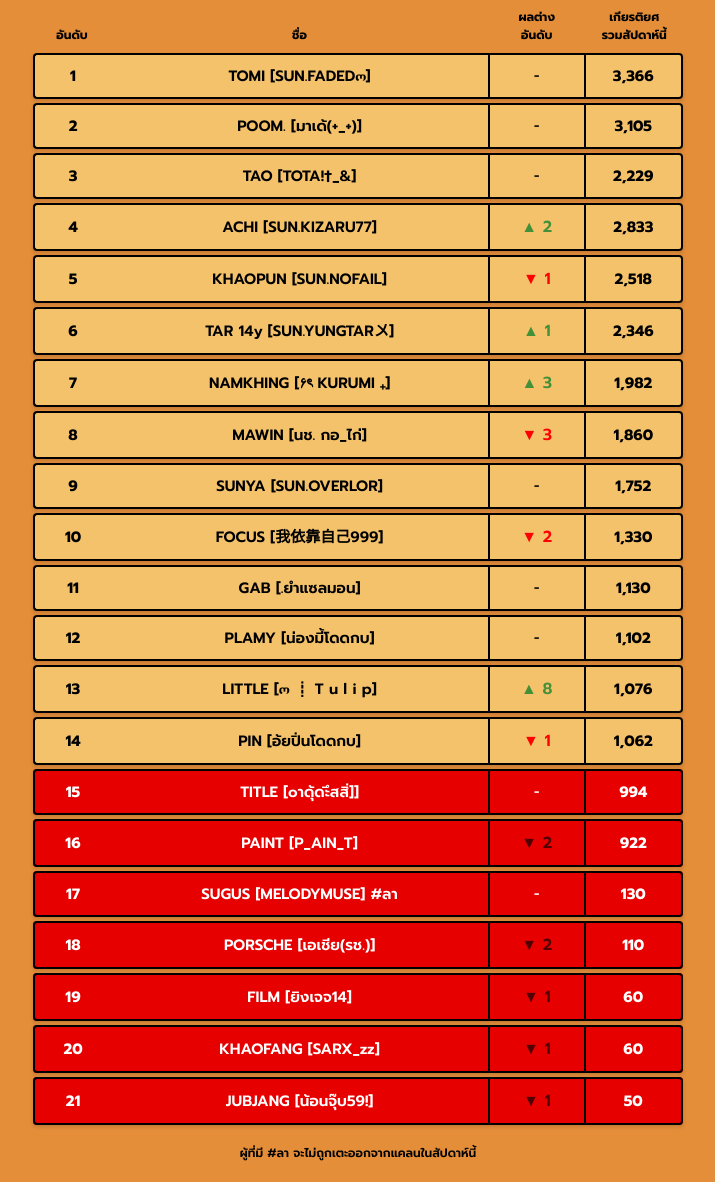
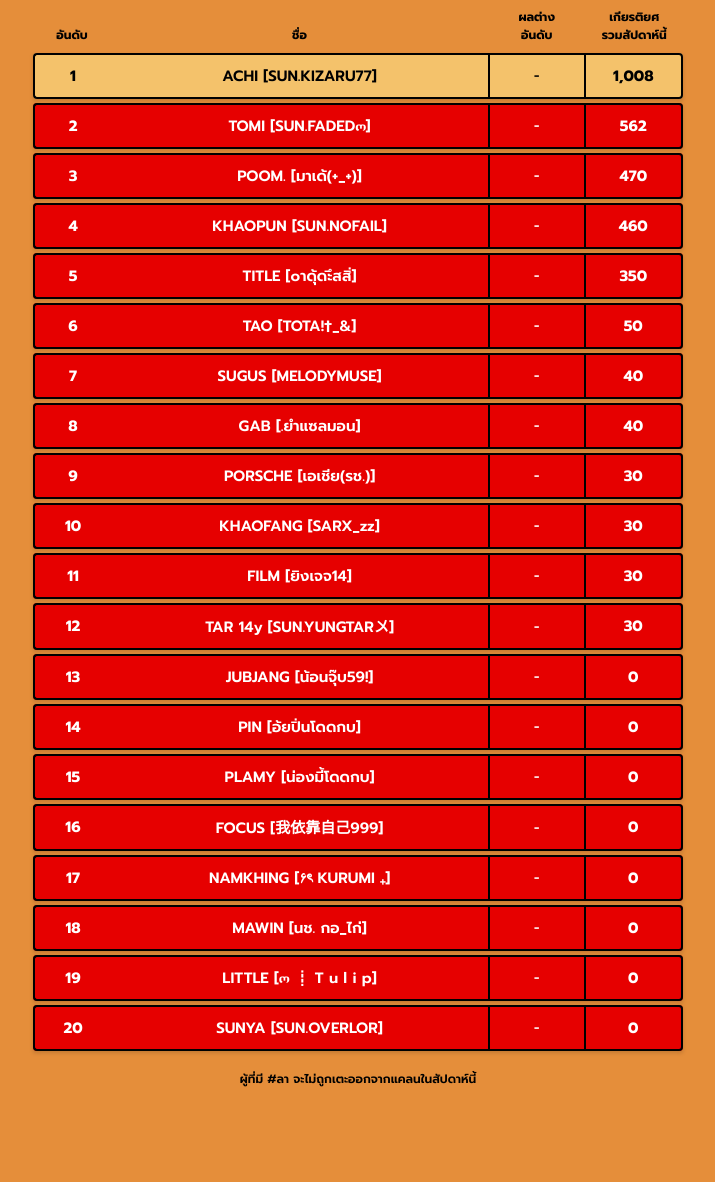
Before and after one commit to kizaru77-th/SUNSHINEWEB, a plain HTML site: page index.html in a window 1280 px wide. Shown: the part 225-1407 px from the top of the page, without its empty margins (282-997 px from the left). After the commit the page ends 1333 px from the top, so only its background shows below. Drawn offline with Linux system fonts and the light colour scheme.

Commit message:
Add files via upload

```diff
--- a/index.html
+++ b/index.html
@@ -194,7 +194,7 @@
                 <img src="SUN2HINE-LOGO.png" style="width: 150px; height: auto !important" alt="LOGO" class="logo-img">
                 <div class="clan-name">SUN2HINE</div>
             </div>
-            <div class="title-main">สรุปตารางการทำเกียรติยศ</div>
+            <div class="title-main">ตารางการทำเกียรติยศ สัปดาห์ที่7 วันที่1</div>
             <div class="subtitle">ลูกแคลนทุกคนต้องทำเกียรติยศอย่างน้อย 1,000 ขึ้นไป หากทำไม่ถึงขออนุญาตเตะออกจากแคลนโดยไม่มีเหตุผลใดๆ มาอ้างทั้งสิ้น</div>
         </div>
 
@@ -210,130 +210,124 @@
             <tbody>
                 <tr class="player-row row-gold">
                     <td>1</td>
+                    <td>ACHI [SUN.KIZARU77]</td>
+                    <td><span class="rank-no-change">-</span></td>
+                    <td>1,008</td>
+                </tr>
+                <tr class="player-row row-red">
+                    <td>2</td>
                     <td>TOMI [SUN.FADEDო]</td>
                     <td><span class="rank-no-change">-</span></td>
-                    <td>3,366</td>
+                    <td>562</td>
                 </tr>
-                <tr class="player-row row-gold">
-                    <td>2</td>
+                <tr class="player-row row-red">
+                    <td>3</td>
                     <td>POOM. [มาเด้(+_+)]</td>
                     <td><span class="rank-no-change">-</span></td>
-                    <td>3,105</td>
+                    <td>470</td>
                 </tr>
-                <tr class="player-row row-gold">
-                    <td>3</td>
+                <tr class="player-row row-red">
+                    <td>4</td>
+                    <td>KHAOPUN [SUN.NOFAIL]</td>
+                    <td><span class="rank-no-change">-</span></td>
+                    <td>460</td>
+                </tr>
+
+                <tr class="player-row row-red">
+                    <td>5</td>
+                    <td>TITLE  [oาดุ้ดะึสสิ่]</td>
+                    <td><span class="rank-no-change">-</span></td>
+                    <td>350</td>
+                </tr>
+                <tr class="player-row row-red">
+                    <td>6</td>
                     <td>TAO [TOTA!†_&]</td>
                     <td><span class="rank-no-change">-</span></td>
-                    <td>2,229</td>
+                    <td>50</td>
                 </tr>
-                <tr class="player-row row-gold">
-                    <td>4</td>
-                    <td>ACHI [SUN.KIZARU77]</td>
-                    <td><span class="rank-up">2</span></td>
-                    <td>2,833</td>
+                <tr class="player-row row-red">
+                    <td>7</td>
+                    <td>SUGUS [MELODYMUSE]</td>
+                    <td><span class="rank-no-change">-</span></td>
+                    <td>40</td>
                 </tr>
-
-                <tr class="player-row row-gold">
-                    <td>5</td>
-                    <td>KHAOPUN [SUN.NOFAIL]</td>
-                    <td><span class="rank-down">1</span></td>
-                    <td>2,518</td>
+                <tr class="player-row row-red">
+                    <td>8</td>
+                    <td>GAB [.ยำแซลมอน]</td>
+                    <td><span class="rank-no-change">-</span></td>
+                    <td>40</td>
                 </tr>
-                <tr class="player-row row-gold">
-                    <td>6</td>
+                <tr class="player-row row-red">
+                    <td>9</td>
+                    <td>PORSCHE [เอเชีย(รช.)]</td>
+                    <td><span class="rank-no-change">-</span></td>
+                    <td>30</td>
+                </tr>
+                <tr class="player-row row-red">
+                    <td>10</td>
+                    <td>KHAOFANG [SARX_zz]</td>
+                    <td><span class="rank-no-change">-</span></td>
+                    <td>30</td>
+                </tr>
+                <tr class="player-row row-red">
+                        <td>11</td>
+                        <td>FILM [ยิงเจจ14]</td>
+                        <td><span class="rank-no-change">-</span></td>
+                        <td>30</td>
+                </tr>
+                <tr class="player-row row-red">
+                    <td>12</td>
                     <td>TAR 14y [SUN.YUNGTAR〤]</td>
-                    <td><span class="rank-up">1</span></td>
-                    <td>2,346</td>
+                    <td><span class="rank-no-change">-</span></td>
+                    <td>30</td>
                 </tr>
-                <tr class="player-row row-gold">
-                    <td>7</td>
-                    <td>NAMKHING [۶ৎ KURUMI ₊]</td>
-                    <td><span class="rank-up">3</span></td>
-                    <td>1,982</td>
+                <tr class="player-row row-red">
+                    <td>13</td>
+                    <td>JUBJANG [น้อนจุ๊บ59!]</td>
+                    <td><span class="rank-no-change">-</span></td>
+                    <td>0</td>
                 </tr>
-                <tr class="player-row row-gold">
-                    <td>8</td>
-                    <td>MAWIN [นช. กอ_ไก่]</td>
-                    <td><span class="rank-down">3</span></td>
-                    <td>1,860</td>
-                </tr>
-                <tr class="player-row row-gold">
-                    <td>9</td>
-                    <td>SUNYA [SUN.OVERLOR]</td>
-                    <td><span class="rank-no-change">-</span></td>
-                    <td>1,752</td>
-                </tr>
-                <tr class="player-row row-gold">
-                    <td>10</td>
-                    <td>FOCUS [我依靠自己999]</td>
-                    <td><span class="rank-down">2</span></td>
-                    <td>1,330</td>
-                </tr>
-                <tr class="player-row row-gold">
-                        <td>11</td>
-                        <td>GAB [.ยำแซลมอน]</td>
-                        <td><span class="rank-no-change">-</span></td>
-                        <td>1,130</td>
-                </tr>
-                <tr class="player-row row-gold">
-                    <td>12</td>
-                    <td>PLAMY [น่องมี้โดดกบ]</td>
-                    <td><span class="rank-no-change">-</span></td>
-                    <td>1,102</td>
-                </tr>
-                <tr class="player-row row-gold">
-                    <td>13</td>
-                    <td>LITTLE [ო ┋ T u l i p]</td>
-                    <td><span class="rank-up">8</span></td>
-                    <td>1,076</td>
-                </tr>
-                <tr class="player-row row-gold">
+                <tr class="player-row row-red">
                     <td>14</td>
                     <td>PIN [อ้ยปิ่นโดดกบ]</td>
-                    <td><span class="rank-down">1</span></td>
-                    <td>1,062</td>
+                    <td><span class="rank-no-change">-</span></td>
+                    <td>0</td>
                 </tr>
                 <tr class="player-row row-red">
                     <td>15</td>
-                    <td>TITLE  [oาดุ้ดะึสสิ่]]</td>
+                    <td>PLAMY [น่องมี้โดดกบ]</td>
                     <td><span class="rank-no-change">-</span></td>
-                    <td>994</td>
+                    <td>0</td>
                 </tr>
                 <tr class="player-row row-red">
                     <td>16</td>
-                    <td>PAINT [P_AIN_T]</td>
-                    <td><span class="rank-down">2</span></td>
-                    <td>922</td>
+                    <td>FOCUS [我依靠自己999]</td>
+                    <td><span class="rank-no-change">-</span></td>
+                    <td>0</td>
                 </tr>
                 <tr class="player-row row-red">
                     <td>17</td>
-                    <td>SUGUS [MELODYMUSE] #ลา</td>
+                    <td>NAMKHING [۶ৎ KURUMI ₊]</td>
                     <td><span class="rank-no-change">-</span></td>
-                    <td>130</td>
+                    <td>0</td>
                 </tr>
                 <tr class="player-row row-red">
                     <td>18</td>
-                    <td>PORSCHE [เอเชีย(รช.)]</td>
-                    <td><span class="rank-down">2</span></td>
-                    <td>110</td>
+                    <td>MAWIN [นช. กอ_ไก่]</td>
+                    <td><span class="rank-no-change">-</span></td>
+                    <td>0</td>
                 </tr>
                 <tr class="player-row row-red">
                     <td>19</td>
-                    <td>FILM [ยิงเจจ14]</td>
-                    <td><span class="rank-down">1</span></td>
-                    <td>60</td>
+                    <td>LITTLE [ო ┋ T u l i p]</td>
+                    <td><span class="rank-no-change">-</span></td>
+                    <td>0</td>
                 </tr>
                 <tr class="player-row row-red">
                     <td>20</td>
-                    <td>KHAOFANG [SARX_zz]</td>
-                    <td><span class="rank-down">1</span></td>
-                    <td>60</td>
-                </tr>
-                <tr class="player-row row-red">
-                    <td>21</td>
-                    <td>JUBJANG [น้อนจุ๊บ59!]</td>
-                    <td><span class="rank-down">1</span></td>
-                    <td>50</td>
+                    <td>SUNYA [SUN.OVERLOR]</td>
+                    <td><span class="rank-no-change">-</span></td>
+                    <td>0</td>
                 </tr>
             </tbody>
         </table>
```
